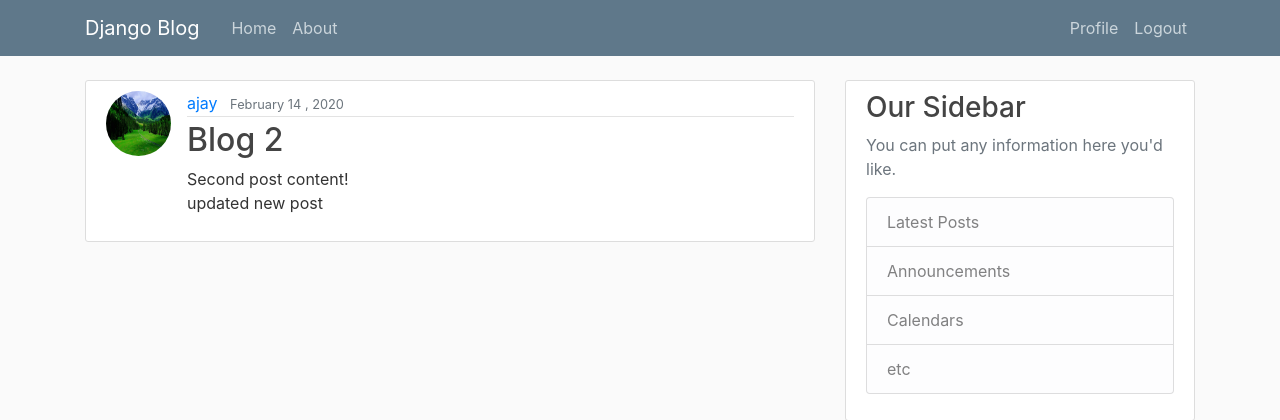
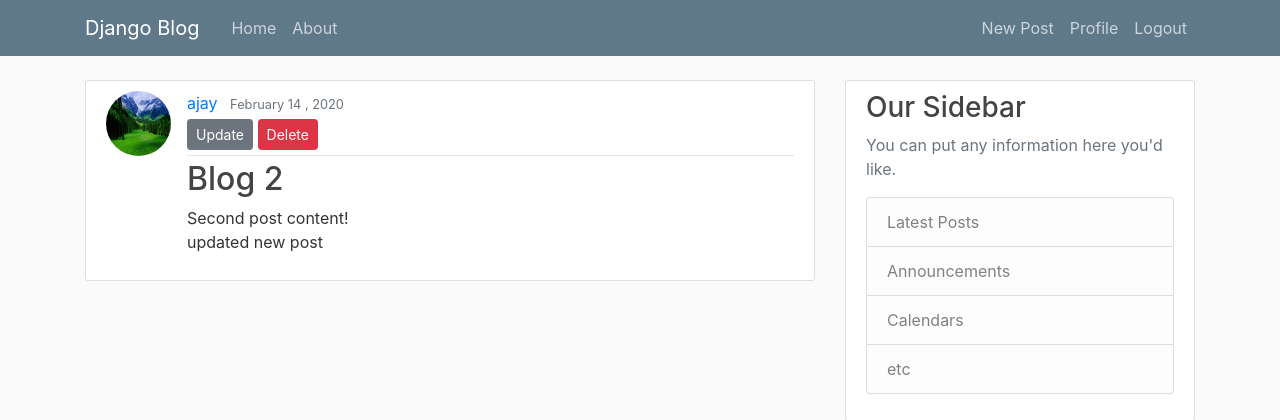
Before and after one commit to ajay020/django_blog, a Django app: page /post/2/ in a window 1280 px wide. Shown: the top 420 px of the page. Run offline with Django 3.2, Linux system fonts and the light colour scheme; a user stored in the database is signed in; data comes from the database, SQL or seed files in the repository; both versions use the stored data as it was after the commit; some libraries are stand-ins or nearby versions.

Commit message:
create update and delete view added

```diff
--- a/blog/models.py
+++ b/blog/models.py
@@ -1,6 +1,7 @@
 from django.db import models
 from django.utils import timezone
 from django.contrib.auth.models import User
+from django.urls import reverse
 
 class Post(models.Model):
     title = models.CharField(max_length=100)
@@ -10,3 +11,5 @@ class Post(models.Model):
 
     def __str__(self):
         return self.title
+    def get_absolute_url(self):
+        return reverse('post-detail',kwargs={'pk':self.pk})
--- a/blog/templates/blog/base.html
+++ b/blog/templates/blog/base.html
@@ -31,6 +31,7 @@
                   <!-- Navbar Right Side -->
                   <div class="navbar-nav">
                     {% if user.is_authenticated %}
+                        <a class="nav-item nav-link" href="{% url 'post-create' %}">New Post</a>
                         <a class="nav-item nav-link" href="{% url 'profile' %}">Profile</a>
                         <a class="nav-item nav-link" href="{% url 'logout' %}">Logout</a>
                     {% else %}
--- a/blog/templates/blog/post_detail.html
+++ b/blog/templates/blog/post_detail.html
@@ -8,6 +8,13 @@
                   <div class="article-metadata">
                     <a class="mr-2" href="#">{{ object.author }}</a>
                     <small class="text-muted">{{ object.date_posted|date:"F d , Y" }}</small>
+                    {% if object.author == user %}
+                     <div>
+                        <a class="btn btn-secondary btn-sm mt-1 mb-1"  href="{% url 'post-update' object.id %}">Update</a>
+                        <a class="btn btn-danger btn-sm mt-1 mb-1"  href="{% url 'post-delete' object.id %}">Delete</a>
+                     </div>
+
+                    {% endif %}
                   </div>
                   <h2 class="article-title" > {{ object.title }}</h2>
                   <p class="article-content">{{ object.content }}</p>
--- a/blog/urls.py
+++ b/blog/urls.py
@@ -1,9 +1,12 @@
 from django.urls import path
-from .views import PostListView,PostDetailView
+from .views import PostListView,PostDetailView,PostCreateView,PostUpdateView,PostDeleteView
 from . import views
 
 urlpatterns = [
     path('', PostListView.as_view(), name='blog-home'),
     path('post/<int:pk>/', PostDetailView.as_view(), name='post-detail'),
+    path('post/new/', PostCreateView.as_view(), name='post-create'),
+    path('post/<int:pk>/update/', PostUpdateView.as_view(), name='post-update'),
+    path('post/<int:pk>/delete/', PostDeleteView.as_view(), name='post-delete'),
     path('about/', views.about, name='blog-about'),
 ]
--- a/blog/views.py
+++ b/blog/views.py
@@ -1,5 +1,12 @@
 from django.shortcuts import render
-from django.views.generic import ListView,DetailView
+from django.contrib.auth.mixins import LoginRequiredMixin,UserPassesTestMixin
+from django.views.generic import (
+    ListView,
+    DetailView,
+    CreateView,
+    UpdateView,
+    DeleteView
+)
 from .models import Post
 
 
@@ -18,5 +25,37 @@ class PostListView(ListView):
 class PostDetailView(DetailView):
     model = Post
 
+class PostCreateView( LoginRequiredMixin, CreateView):
+    model = Post
+    fields = ['title','content']
+
+    def form_valid(self,form):
+        form.instance.author = self.request.user
+        return super().form_valid(form)
+
+class PostUpdateView(  LoginRequiredMixin, UserPassesTestMixin, UpdateView):
+    model = Post
+    fields = ['title','content']
+
+    def form_valid(self,form):
+        form.instance.author = self.request.user
+        return super().form_valid(form)
+
+    def test_func(self):
+        post  = self.get_object()
+        if self.request.user == post.author:
+            return True
+        return False
+
+class PostDeleteView(LoginRequiredMixin, UserPassesTestMixin, DeleteView):
+    model = Post
+    success_url = '/'
+    def test_func(self):
+        post  = self.get_object()
+        if self.request.user == post.author:
+            return True
+        return False
+
+
 def about(request):
    return render(request,'blog/about.html',{'title':'About'})
```
Also changed, not shown: blog/templates/blog/post_confirm_delete.html (added, +18 -0 lines), blog/templates/blog/post_form.html (added, +18 -0 lines), db.sqlite3, media/profile_pics/eog-wallpaper.jpg.
